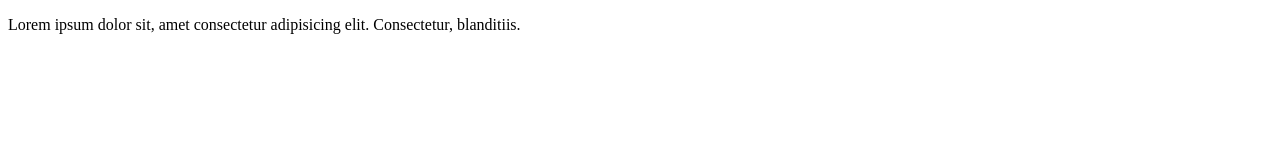
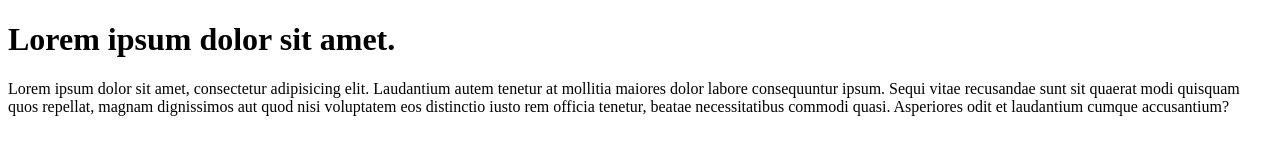
Before and after one commit to iamabhishek786/Learning_Git, a plain HTML site: page index.html in a window 1280 px wide. Drawn offline with Linux system fonts and the light colour scheme.

Commit message:
add para & heading to the index file

```diff
--- a/index.html
+++ b/index.html
@@ -6,6 +6,7 @@
     <title>Git website</title>
 </head>
 <body>
-    <p>Lorem ipsum dolor sit, amet consectetur adipisicing elit. Consectetur, blanditiis.</p>
+    <h1>Lorem ipsum dolor sit amet.</h1>
+    <p>Lorem ipsum dolor sit amet, consectetur adipisicing elit. Laudantium autem tenetur at mollitia maiores dolor labore consequuntur ipsum. Sequi vitae recusandae sunt sit quaerat modi quisquam quos repellat, magnam dignissimos aut quod nisi voluptatem eos distinctio iusto rem officia tenetur, beatae necessitatibus commodi quasi. Asperiores odit et laudantium cumque accusantium?</p>
 </body>
 </html>
```
